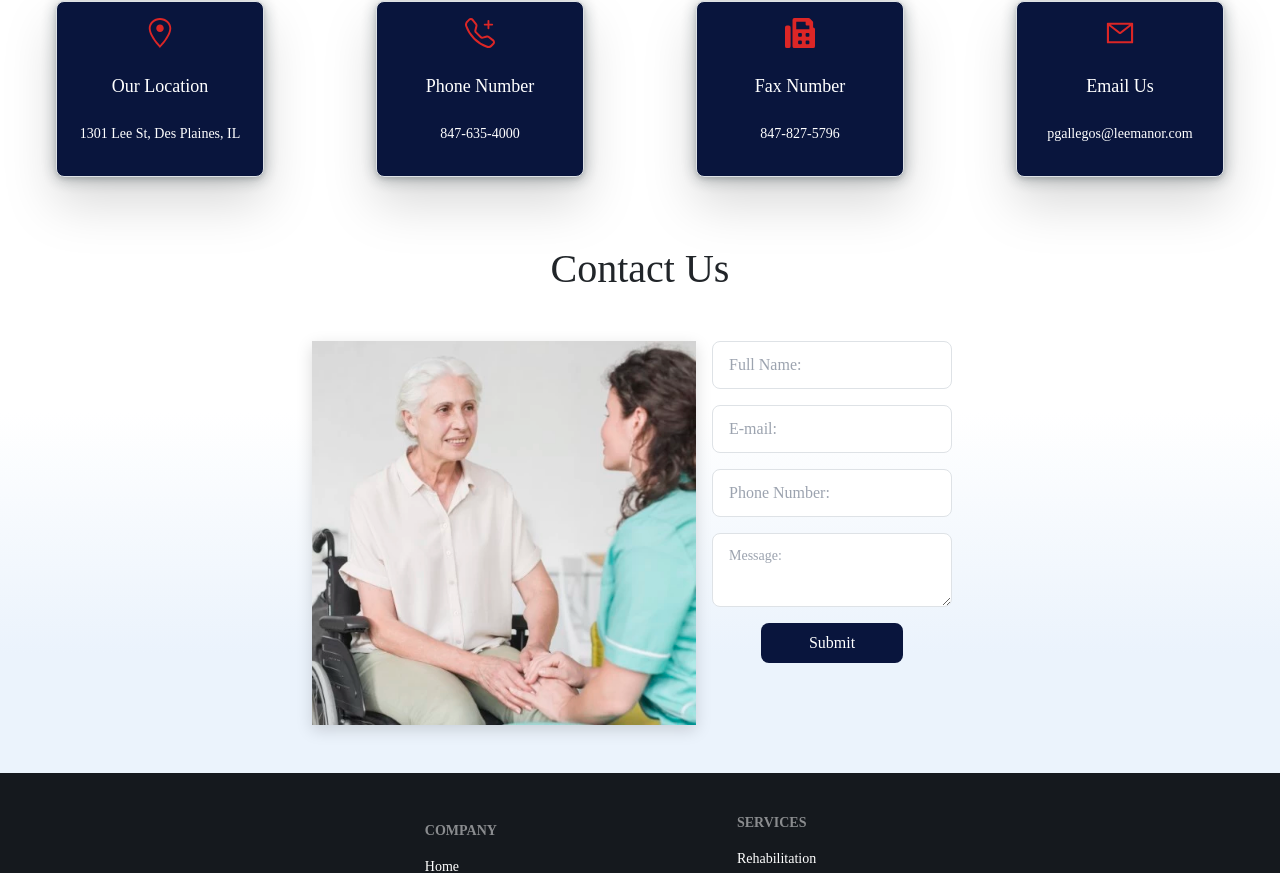
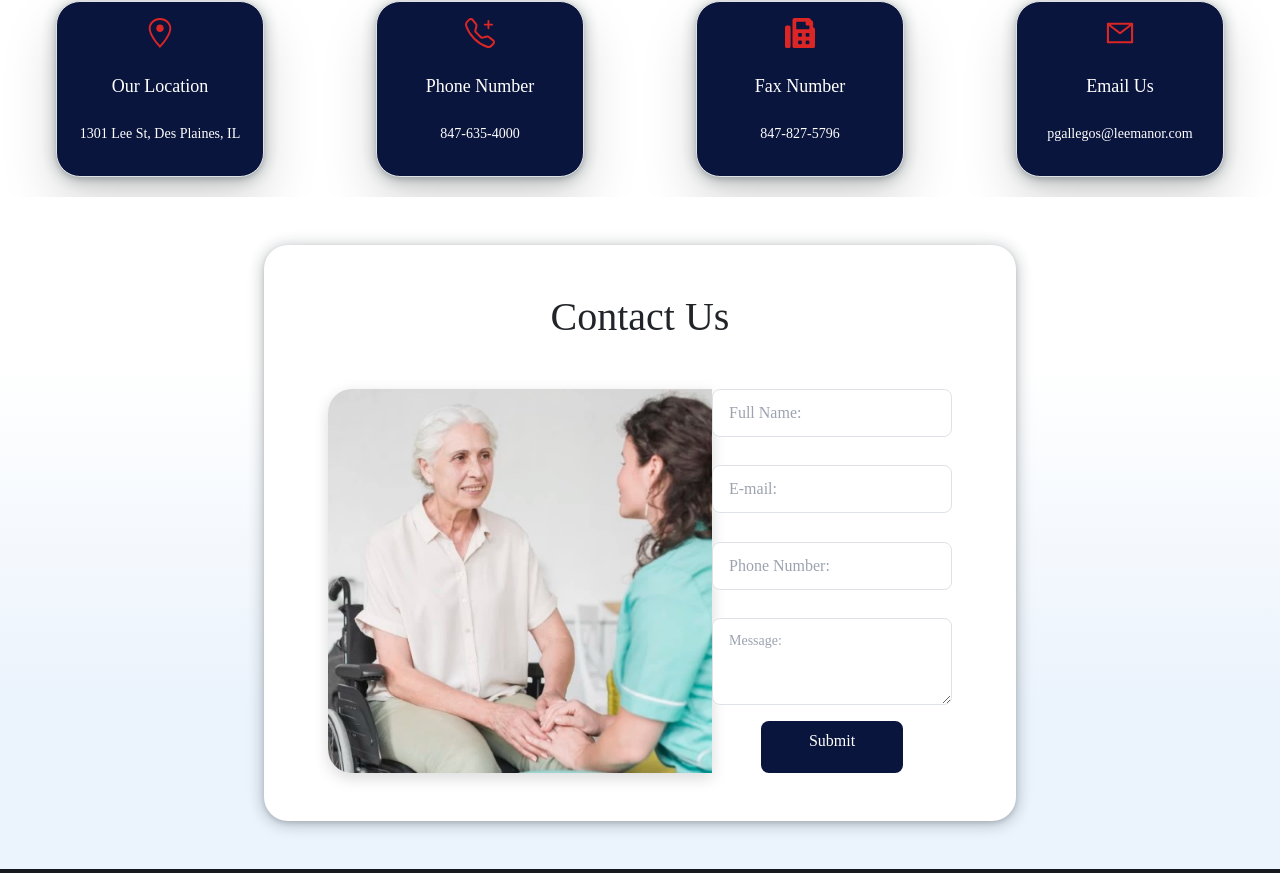
Before and after one commit to Jevus09/manor-website, a React (Create React App) app: page /contact-us in a window 1280 px wide. Shown: the part 617-1490 px from the top of the page. Built offline with nearby package versions, Linux system fonts and the light colour scheme; no server answers.

Commit message:
updated radious on various components updated contact us form updated Testimonials components fixed meta tag issue

```diff
--- a/public/index.html
+++ b/public/index.html
@@ -5,7 +5,7 @@
     <link rel="icon" href="%PUBLIC_URL%/caduceus.png" />
     <meta name="viewport" content="width=device-width, initial-scale=1" />
     <meta name="theme-color" content="#000000" />
-    <meta name="description" content="Welcome to Lee Manor post hospital rehabilitation and long term care, a 260-bed skilled nursing and rehabilitation facility located at 1301 N. Lee Street in the heart of Des Plaines. Since 1979, our family owned and operated center has been providing dignified, homelike care and assistance for aging members of our community. Because Continue Reading">
+    <meta name="description" content="Welcome to Lee Manor post hospital rehabilitation and long term care, a 260-bed skilled nursing and rehabilitation facility located at 1301 N. Lee Street in the heart of Des Plaines. Since 1979, our family owned and operated center has been providing dignified, homelike care and assistance for aging members of our community.">
     <meta property="og:description" content="WELCOME to Lee Manor Rehabilitation and Nursing Center, a 260-bed skilled nursing and rehabilitation facility located at 1301 N. Lee Street in the heart of Des Plaines. Since 1979, our family owned and operated center has been providing dignified, homelike care and assistance for aging members of our community. Because Continue Reading">
     <meta name="twitter:description" content="WELCOME to Lee Manor Rehabilitation and Nursing Center, a 260-bed skilled nursing and rehabilitation facility located at 1301 N. Lee Street in the heart of Des Plaines. Since 1979, our family owned and operated center has been providing dignified, homelike care and assistance for aging members of our community. Because Continue Reading">
     <meta name="keywords" content="care, nursing, compassionate, rehabilitation, long term care, skilled nursing, nursing facility, post hospital care, homelike care, dignified care, aging community, Des Plaines nursing, Lee Manor" />
@@ -24,7 +24,7 @@
 
     <link rel="manifest" href="%PUBLIC_URL%/manifest.json" />
 
-    <title>Lee Manor | Home</title>
+    <title>Lee Manor | Home     </title>
   </head>
   <body>
     <noscript></noscript>
--- a/src/Screens/ContactScreen.js
+++ b/src/Screens/ContactScreen.js
@@ -151,7 +151,7 @@ const ContactScreen = () => {
                     {data.map((item) => (
                         <div
                             key={item.id}
-                            className='text-center place-items-center  py-3 border w-44  md:w-44 lg:w-52 bg-[#09153d] text-white drop-shadow-2xl rounded-lg animate__animated animate__fadeInUp' style={{ boxShadow: 'rgba(14, 30, 37, 0.12) 0px 2px 4px 0px, rgba(14, 30, 37, 0.32) 0px 2px 16px 0px' }}
+                            className='text-center place-items-center  py-3 border w-44  md:w-44 lg:w-52 bg-[#09153d] text-white drop-shadow-2xl rounded-3xl animate__animated animate__fadeInUp' style={{ boxShadow: 'rgba(14, 30, 37, 0.12) 0px 2px 4px 0px, rgba(14, 30, 37, 0.32) 0px 2px 16px 0px' }}
                         >
                             <div className="flex items-center justify-center">
                                 <h3 className='text-red-600 text-3xl'>{item.icon}</h3>
@@ -161,19 +161,23 @@ const ContactScreen = () => {
                         </div>
                     ))}
                 </div>
-                <div>
-                    <h1 className='text-center animate__animated animate__fadeInUp pt-5 mb-0 '>Contact Us</h1>
-                </div>
+
             </div>
 
 
             {/* CONTACT FORM */}
-            <div className='flex justify-center w-full bg-[linear-gradient(_#FFFFFF_25%,_#ebf3fc_75%)] animate__animated animate__fadeInUp'>
-                <div className='flex justify-center rounded-lg p-5  w-full'>
+            <div className='flex justify-center w-full bg-[linear-gradient(_#FFFFFF_25%,_#ebf3fc_75%)] animate__animated animate__fadeInUp py-5 px-12'>
+
+                <div className='flex flex-col justify-center bg-white rounded-3xl p-5' style={{ boxShadow: 'rgba(14, 30, 37, 0.12) 0px 2px 4px 0px, rgba(14, 30, 37, 0.32) 0px 2px 16px 0px' }} >
+                    <div className='' >
+                        <h1 className='flex justify-center items-end h-12 text-center animate__animated animate__fadeInUp py-5 mb-0 '>Contact Us</h1>
+                    </div>
                     <div>
-                        <img src={CONTACT} alt='' className='hidden sm:block w-96 ' style={{ boxShadow: 'rgba(0, 0, 0, 0.15) 0px 5px 15px 0px' }} />
+
+                        <div className='flex px-3 ' >
+                            <div>
+                                <img src={CONTACT} alt='' className='hidden sm:block w-96 rounded-l-3xl ' style={{ boxShadow: 'rgba(0, 0, 0, 0.15) 0px 5px 15px 0px' }} />
                             </div>
-                    <div className='px-3 ' >
                             <form ref={form} onSubmit={sendEmail} className='w-60 grid gap-3 justify-items-center  '>
                                 <input
                                     type='text'
@@ -226,6 +230,8 @@ const ContactScreen = () => {
                             </form>
                         </div>
                     </div>
+
+                </div>
             </div>
             <div className='flex justify-center items-center bg-[#ebf3fc]' >
                 <div className="alert alert-success flex items-center justify-center w-128" style={{ display: isFormSubmitted ? 'flex' : 'none' }}>
--- a/src/Screens/HomeScreen.js
+++ b/src/Screens/HomeScreen.js
@@ -48,7 +48,7 @@ const clickHandler = () => {
       <Programs/>
       <Testimonials/>
 
-        <button className={visible && 'fixed bottom-4 right-4 md:bottom-12 md:right-16 z40 bg-[#333333] rounded-full px-2 py-2 text-white text-sm md:hover:scale-125 duration-500' } onClick={clickHandler}  > <TiArrowUpOutline className='text-xl' /></button>
+        <button className={visible && 'fixed bottom-4 right-4 md:bottom-12 md:right-16 z40 bg-[#333333] rounded-full px-2 py-2 text-white text-sm md:hover:scale-125 duration-500' } onClick={clickHandler} id="al" aria-label="Name"  > <TiArrowUpOutline className='text-xl' /></button>
 
 
     </div>
--- a/src/components/AdditionalCare.js
+++ b/src/components/AdditionalCare.js
@@ -16,7 +16,7 @@ const AdditionalCare = () => {
                     <h2 className='text-start text-gray-500 px-4 py-6 text-4xl md:text-3xl ' >Long-Term Care</h2>
                     <p className='font-light px-4 text-start text-lg md:text-base' >At all of our locations, you will find our long-term care is completely customized to our residents’ needs. This is because we begin with a comprehensive assessment which is completed and reviewed by our comprehensive interdisciplinary team which includes nursing, physical/mental therapy, nutritionists, as well as activities specialists and social services professionals. The result? Your loved one will have a customized healthcare plan designed to optimize his or her quality of life.</p>
                 </div>
-                <img src={LONG} alt='Long-Term Care' loading="lazy" className='px-12 md:px-0 py-10 md:h-60'  />
+                <img src={LONG} alt='Long-Term Care' loading="lazy" className='px-12 md:px-0 py-10 md:h-60 rounded-3xl'  />
             </div>
 
 
--- a/src/components/Programs.js
+++ b/src/components/Programs.js
@@ -52,11 +52,11 @@ const Programs = () => {
   return (
     <div className="h-full pb-20 bg-[#f5efed]">
       <h1 className="flex justify-center text-xl md:text-4xl py-10 md:py-24">Our Rehabilitation Programs</h1>
-      <div className="grid grid-cols-2 lg:grid-cols-3 justify-items-center 2xl:px-72 gap-4">
+      <div className="grid grid-cols-2 lg:grid-cols-3 justify-items-center 2xl:px-72 gap-4 ">
         {data.map((item) => (
-          <div key={item.id} className="place-content-center w-max">
+          <div key={item.id} className=" place-content-center w-max">
             <div >
-              <Card className="program-card" style={{ height: '16rem', width: '18rem' }}>
+              <Card className="program-card  " style={{ height: '16rem', width: '18rem' }}>
                 {/* Cover of Card */}
                 <Card.Body
                   className="bg-center bg-cover flex flex-col justify-center items-center"
--- a/src/components/Reasons.js
+++ b/src/components/Reasons.js
@@ -41,7 +41,7 @@ const Reasons = () => {
                             className="grid grid-cols-1 text-center place-items-center p-4"
                         >
                             <AnimationOnScroll animateIn='animate__fadeInUp' animateOnce={true} >
-                            <img src={item.image} alt={item.title} loading="lazy" className='w-96 my-12 px-8 md:px-0'  />
+                            <img src={item.image} alt={item.title} loading="lazy" className='w-96 my-12 px-8 md:px-0 rounded-3xl'  />
                             </AnimationOnScroll>
                             <h3>{item.title}</h3>
                             <TbTilde className='text-[#3f87b9] text-xl my-2' />
--- a/src/components/RehabCards.js
+++ b/src/components/RehabCards.js
@@ -64,7 +64,7 @@ const RehabCards = () => {
     return (
         <div className='grid grid-cols-1 md:grid-cols-2 lg:grid-cols-4 justify-items-center gap-6 lg:px-4 xl:px-36 pb-32'>
             {data.map((item) => (
-                <div key={item.id} className=' w-5/6 md:w-80 lg:w-60 h-44 flex flex-col justify-center items-center rounded-2xl md:hover:scale-110 duration-500 bg-[#f97777] text-white' style={{boxShadow: 'rgb(38, 57, 77) 0px 20px 30px -10px'}}>
+                <div key={item.id} className=' w-5/6 md:w-80 lg:w-60 h-44 flex flex-col justify-center items-center rounded-3xl md:hover:scale-110 duration-500 bg-[#f97777] text-white' style={{boxShadow: 'rgb(38, 57, 77) 0px 20px 30px -10px'}}>
                     <div className='w-max pt-2'>
                         <h4 className='pt-3 text-3xl'>{item.icon}</h4>
                     </div>
--- a/src/components/Team.js
+++ b/src/components/Team.js
@@ -6,14 +6,15 @@ import JUDY from '../assets/greetings/Judy.webp';
 
 
 const data = [
+
   {
     id: 1,
-    photo: HELEN,
-    name: 'Helen Reyes',
-    title: 'BSN, RN, RAC-CT, CDP',
-    job: 'Director of Nursing',
-    desc: 'I am committed to upholding the highest standards of healthcare, leading a skilled team of caregivers, and ensuring our residents receive personalized and compassionate attention',
-  },
+    photo: DIR,
+    name: 'Alexys Opel',
+    job: 'Director of Social Services',
+    title: 'BA/BS, MSW',
+    desc: 'My passion lies in leading a skilled and compassionate team to provide top-quality care, empowering our residents to achieve their highest level of independence and happiness.',
+},
 {
     id: 2,
     photo: JAY,
@@ -23,13 +24,14 @@ const data = [
     desc: 'I am dedicated to ensuring compassionate and exceptional care for our residents, fostering a warm and supportive environment that promotes healing and well-being.',
 },
 {
-    id: 3,
-    photo: DIR,
-    name: 'Alexys Opel',
-    job: 'Director of Social Services',
-    title: 'BA/BS, MSW',
-    desc: 'My passion lies in leading a skilled and compassionate team to provide top-quality care, empowering our residents to achieve their highest level of independence and happiness.',
+  id: 3,
+  photo: HELEN,
+  name: 'Helen Reyes',
+  title: 'BSN, RN, RAC-CT, CDP',
+  job: 'Director of Nursing',
+  desc: 'I am committed to upholding the highest standards of healthcare, leading a skilled team of caregivers, and ensuring our residents receive personalized and compassionate attention',
 },
+
 {
     id: 4,
     photo: JUDY,
@@ -54,11 +56,11 @@ const Team = () => {
          </div>
          <div className='grid grid-cols-1 md:grid-cols-2 lg:grid-cols-4 justify-items-center py-12 gap-5 md:px-12 lg:px-8 xl:px-10 2xl:px-44  ' >
             {data.map((item) => (
-                <div key={item.id}  className='border h-112  w-80 lg:w-60 xl:w-72 flex flex-col justify-center items-center text-center bg-white rounded-lg' style={{boxShadow: 'rgba(0, 0, 0, 0.35) 0px 5px 15px'}} >
+                <div key={item.id}  className='border h-112  w-80 lg:w-60 xl:w-72 flex flex-col justify-center items-center text-center bg-white rounded-2xl' style={{boxShadow: 'rgba(0, 0, 0, 0.35) 0px 5px 15px'}} >
                     <img src={item.photo} alt={item.name} className='h-40 rounded-full ' loading="lazy" style={{boxShadow: 'rgba(0, 0, 0, 0.24) 0px 3px 8px'}} />
                     <h3 className='text-black pt-2' >{item.name}</h3>
                     <h5 className='text-xs mb-3' >{item.title}</h5>
-                    <h5 className='text-blue-300' >{item.job}</h5>
+                    <h5 className='text-[#284795]' >{item.job}</h5>
                     <p className='px-6 h-40 py-2 text-sm' >{item.desc}</p>
 
                  </div>
--- a/src/components/navbar/DropdownMenu.js
+++ b/src/components/navbar/DropdownMenu.js
@@ -18,11 +18,11 @@ const DropdownMenu = () => {
         <Container>
           <div className='min-[701px]:hidden p-0 sm:ml-44'>
           {/*eslint-disable-next-line*/}
-            <a onClick={handleShowOffcanvas} className='text-black '>
+            <p onClick={handleShowOffcanvas} className='text-black '>
               <svg className='swap-off fill-current' xmlns='http://www.w3.org/2000/svg' width='32' height='32' viewBox='0 0 512 512'>
                 <path d='M64,384H448V341.33H64Zm0-106.67H448V234.67H64ZM64,128v42.67H448V128Z' />
               </svg>
-            </a>
+            </p>
           </div>
         </Container>
       </Navbar>
```
Also changed, not shown: src/components/Testimonials.js (+22 -11 lines). Lines whose indentation alone changed are shown as unchanged.
